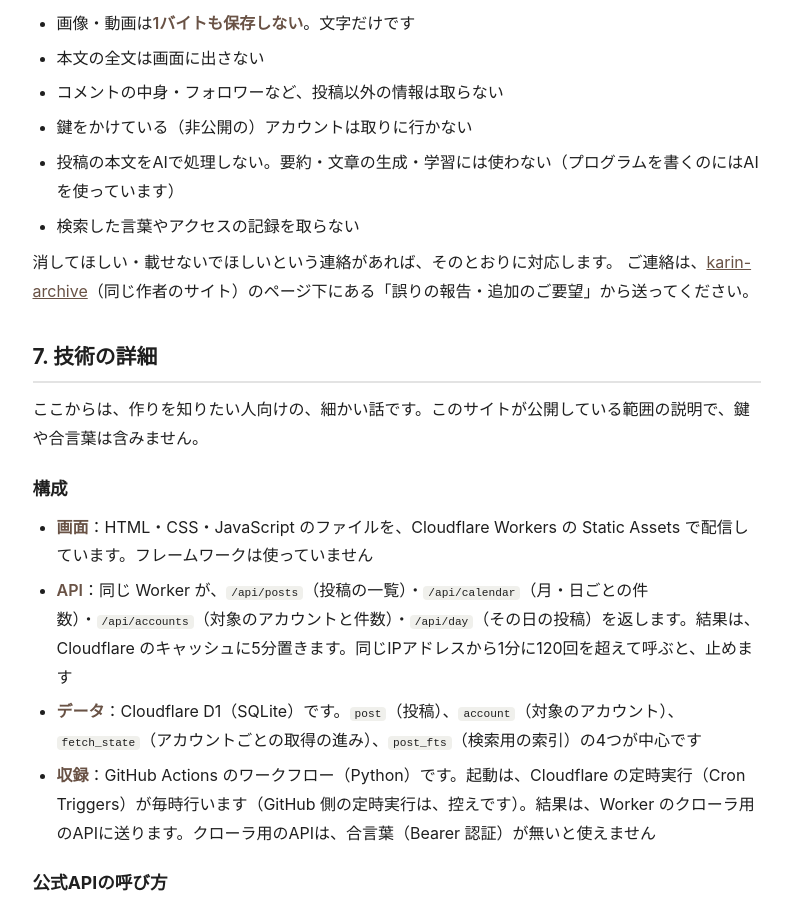
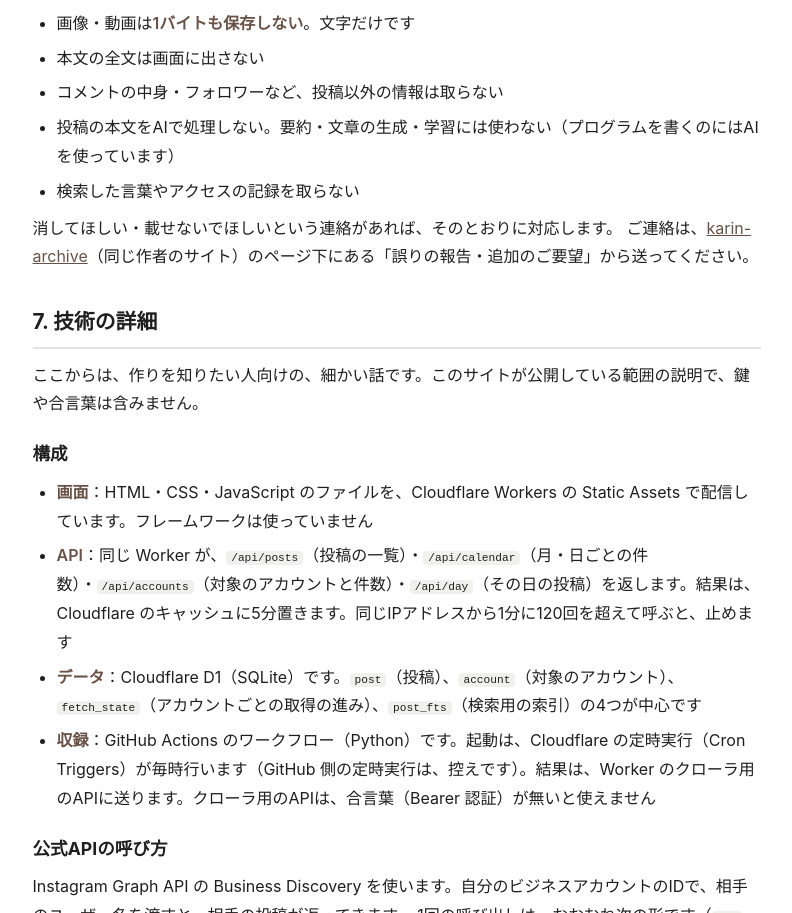
Before and after one commit to yxmxgxn/hello-insta, a plain HTML site: page public/tech.html in a window 1280 px wide. Shown: the part 3580-4493 px from the top of the page, without its empty margins (236-1028 px from the left). Drawn offline with Linux system fonts and the light colour scheme; no server answers.

Commit message:
仕組み: 鍵をかけているアカウントの記述を外す (#158)
Claude-Session: https://claude.ai/code/session_01TmTpuPX6Hmy9KzGwEHBQc6

Co-authored-by: Claude <noreply@anthropic.com>

```diff
--- a/public/tech.html
+++ b/public/tech.html
@@ -149,7 +149,6 @@
     <li>画像・動画は<strong>1バイトも保存しない</strong>。文字だけです</li>
     <li>本文の全文は画面に出さない</li>
     <li>コメントの中身・フォロワーなど、投稿以外の情報は取らない</li>
-    <li>鍵をかけている（非公開の）アカウントは取りに行かない</li>
     <li>投稿の本文をAIで処理しない。要約・文章の生成・学習には使わない（プログラムを書くのにはAIを使っています）</li>
     <li>検索した言葉やアクセスの記録を取らない</li>
   </ul>
```
